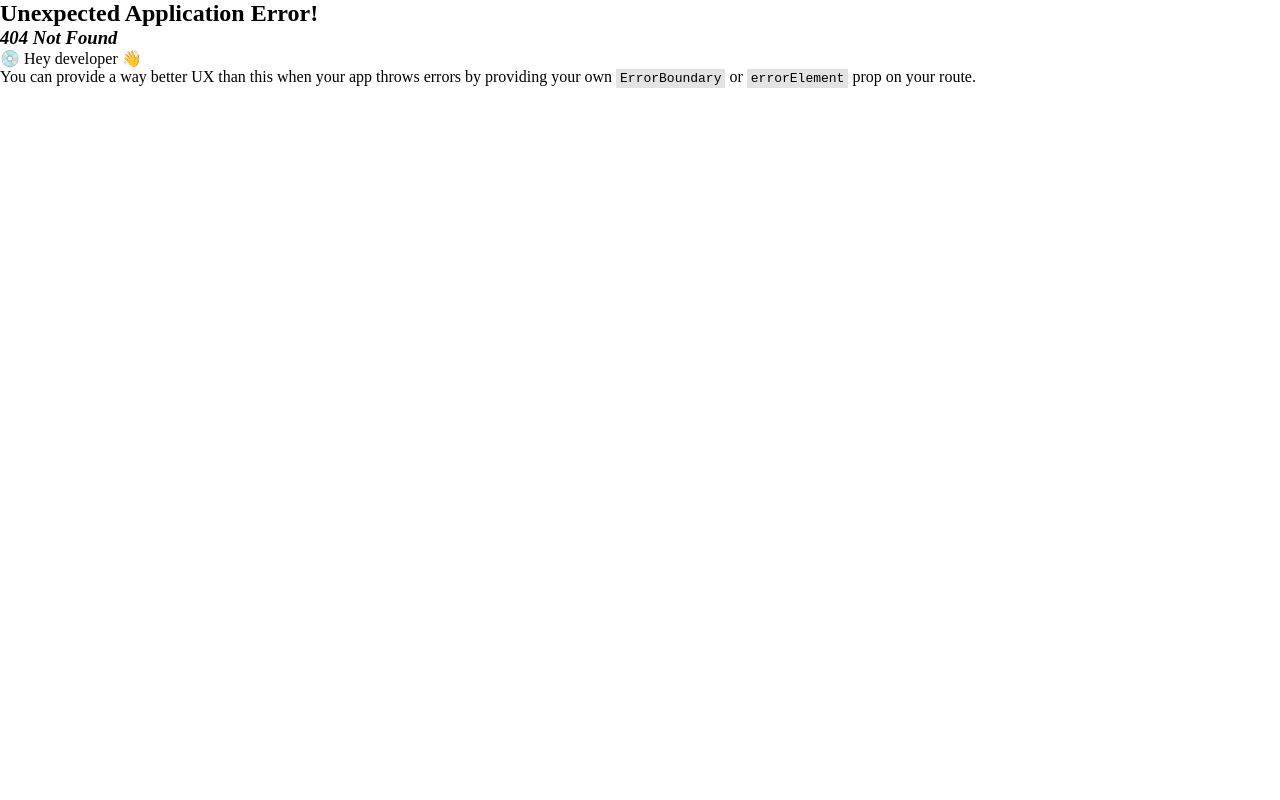
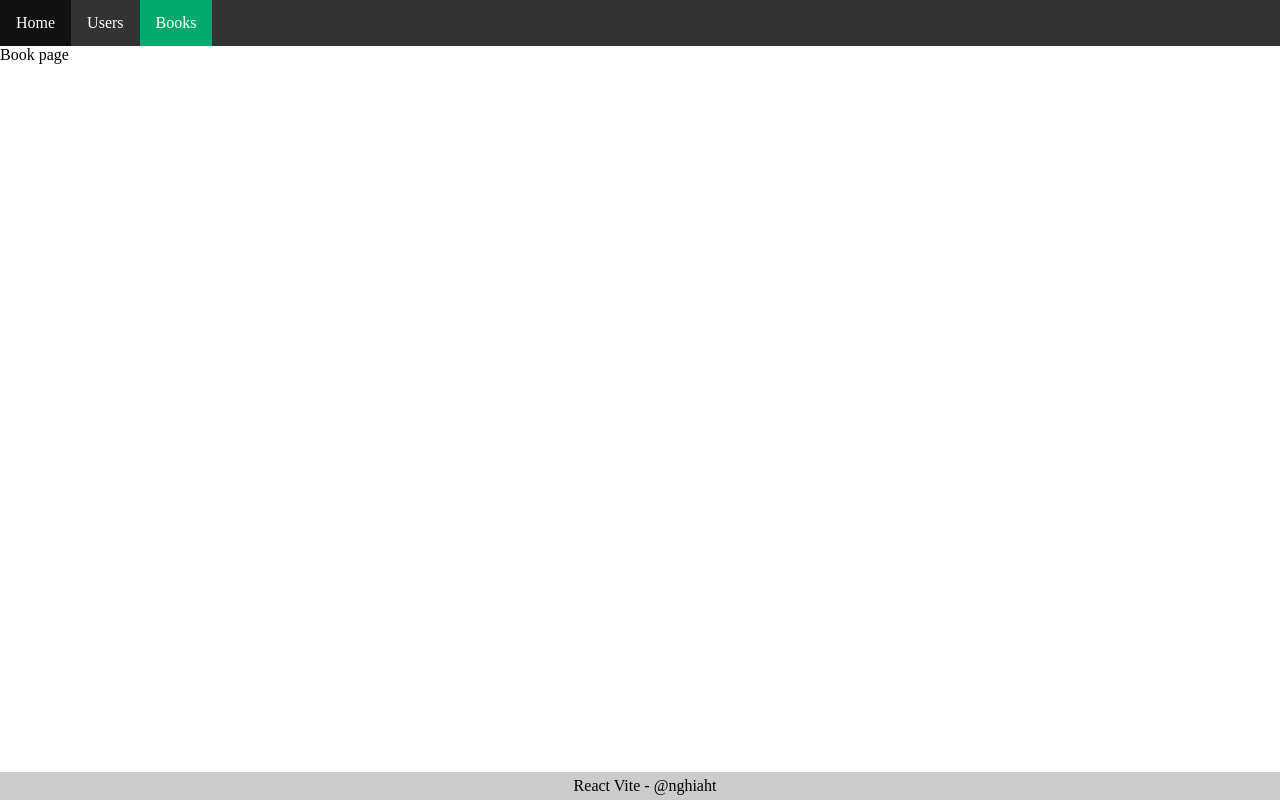
Before and after one commit to TrongNghia-17/react-vite, a React (Vite) app: page /books in a window 1280 px wide. Before the commit this address had no page. Built offline with nearby package versions, Linux system fonts and the light colour scheme.

Commit message:
video 52

```diff
--- a/src/components/layout/header.jsx
+++ b/src/components/layout/header.jsx
@@ -5,8 +5,8 @@ const Header = () => {
     return (
         <ul>
             <li><NavLink class="active" to="/">Home</NavLink></li>
-            <li><NavLink to="users">Users</NavLink></li>
-            <li><NavLink to="products">Products</NavLink></li>
+            <li><NavLink to="/users">Users</NavLink></li>
+            <li><NavLink to="/books">Books</NavLink></li>
         </ul>
 
     )
--- a/src/main.jsx
+++ b/src/main.jsx
@@ -8,14 +8,16 @@ import {
 import LoginPage from './pages/login.jsx';
 import RegisterPage from './pages/register.jsx';
 import UserPage from './pages/user.jsx';
-import ProductPage from './pages/product.jsx';
+import BookPage from './pages/book.jsx';
 import './styles/global.css';
 import TodoApp from './components/todo/TodoApp.jsx';
+import ErrorPage from './pages/error.jsx';
 
 const router = createBrowserRouter([
   {
     path: "/",
     element: <App />,
+    errorElement: <ErrorPage />,
     children: [
       {
         index: true,
@@ -26,8 +28,8 @@ const router = createBrowserRouter([
         element: <UserPage />
       },
       {
-        path: "/products",
-        element: <ProductPage />
+        path: "/books",
+        element: <BookPage />
       }
     ]
   },
--- /dev/null
+++ b/src/pages/book.jsx
@@ -0,0 +1,8 @@
+
+const BookPage = () => {
+    return (
+        <div>Book page</div>
+    )
+}
+
+export default BookPage;
--- /dev/null
+++ b/src/pages/error.jsx
@@ -0,0 +1,21 @@
+import { Link, useRouteError } from "react-router-dom";
+
+export default function ErrorPage() {
+    const error = useRouteError();
+    console.error(error);
+
+    return (
+        <div id="error-page">
+            <h1>Oops!</h1>
+            <p>Sorry, an unexpected error has occurred.</p>
+            <p>
+                <i>{error.statusText || error.message}</i>
+            </p>
+            <div>
+                <Link to="/">
+                    <span>Back to homepage</span>
+                </Link>
+            </div>
+        </div>
+    );
+}
--- a/src/pages/product.jsx
+++ /dev/null
@@ -1,8 +0,0 @@
-
-const ProductPage = () => {
-    return (
-        <div>product page</div>
-    )
-}
-
-export default ProductPage;
--- a/src/pages/user.jsx
+++ b/src/pages/user.jsx
@@ -1,7 +1,7 @@
 
 const UserPage = () => {
     return (
-        <div>user page</div>
+        <div>User page</div>
     )
 }
 
```
